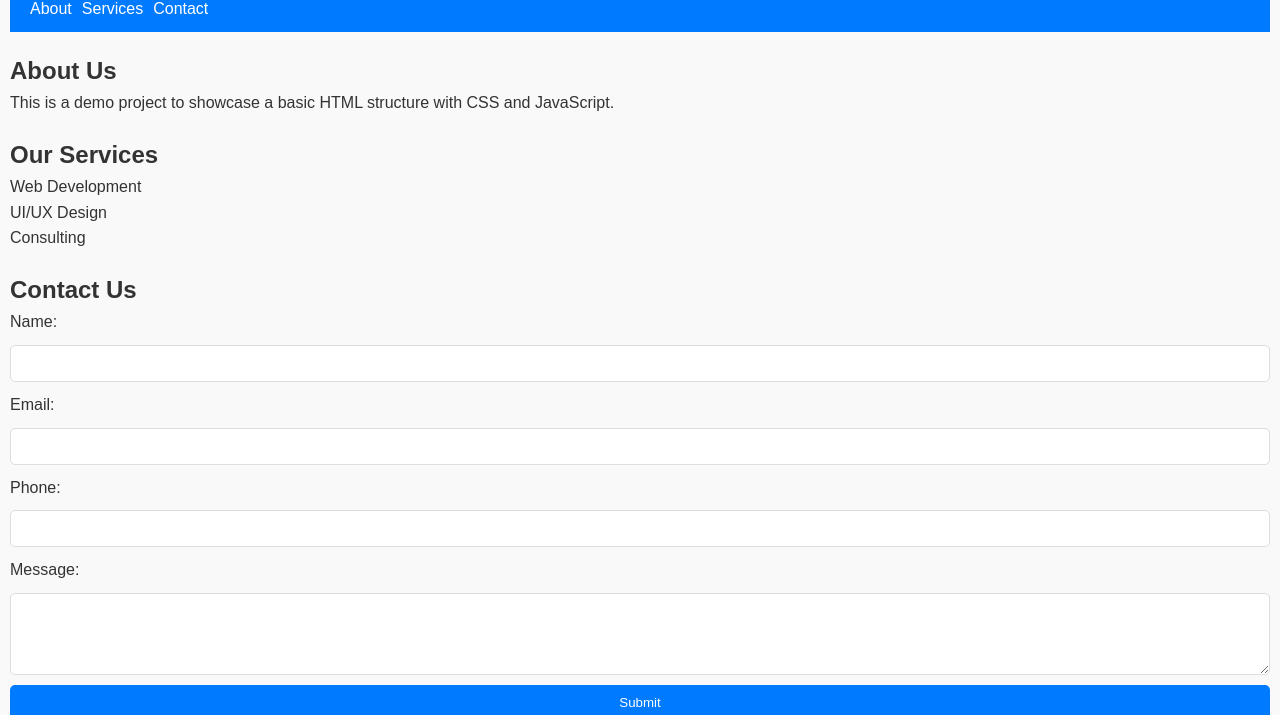
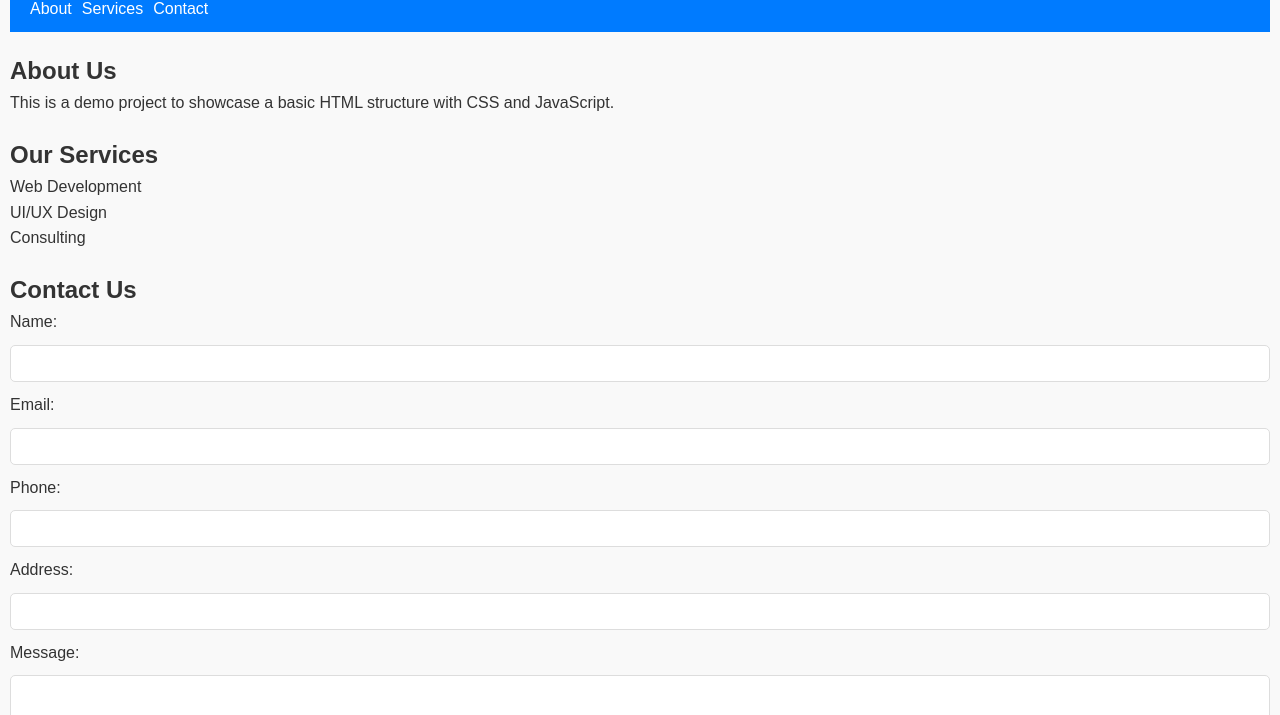
Before and after one commit to jawadkc/devops_demo_day01, a plain HTML site: page index.html in a window 1280 px wide. Shown: the part 85-800 px from the top of the page. Drawn offline with Linux system fonts and the light colour scheme.

Commit message:
#3: Add Address field

```diff
--- a/index.html
+++ b/index.html
@@ -42,6 +42,8 @@
         <input type="email" id="email" name="email" required>
         <label for="phone">Phone:</label>
         <input type="text" id="phone" name="phone" required>
+        <label for="address">Address:</label>
+        <input type="text" id="address" name="address" required>
         <label for="message">Message:</label>
         <textarea id="message" name="message" rows="4" required></textarea>
         <button type="submit">Submit</button>
```
